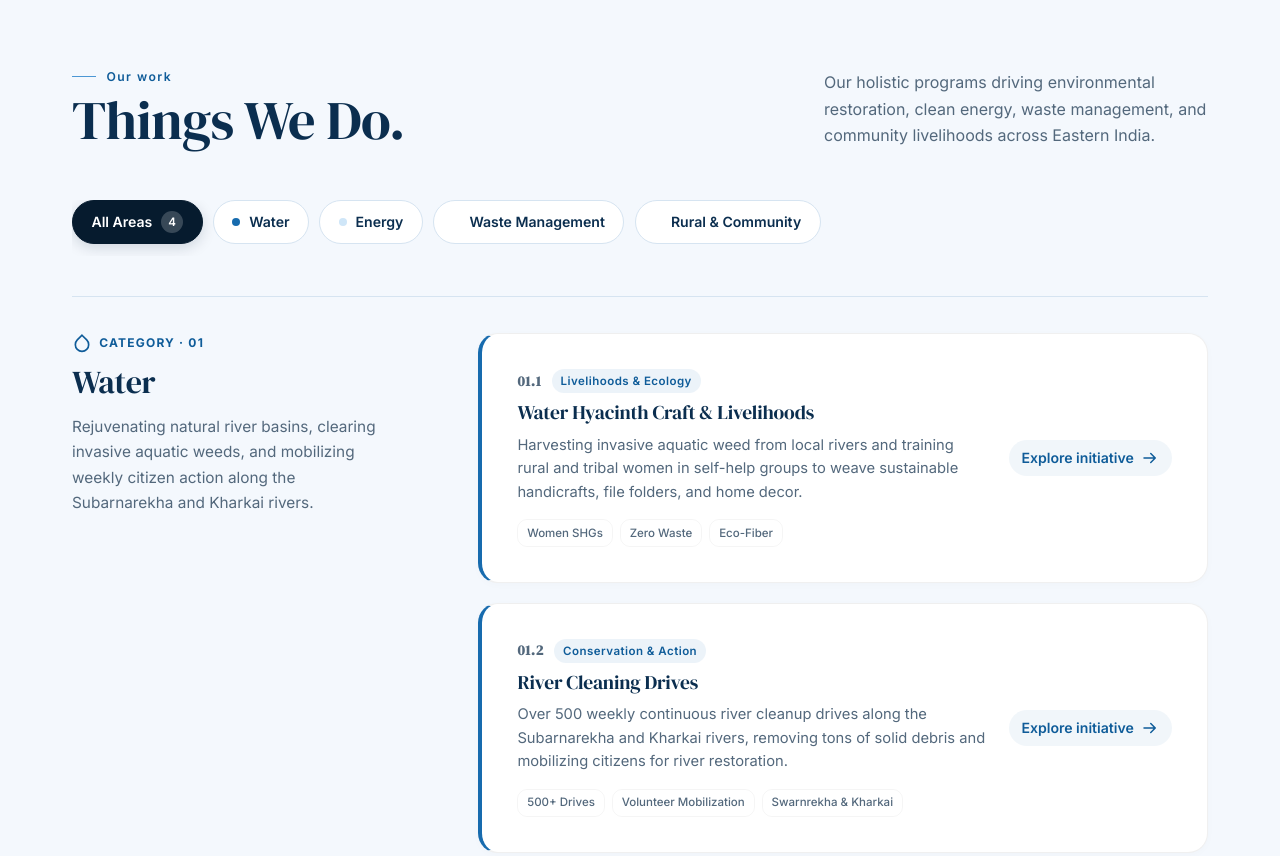
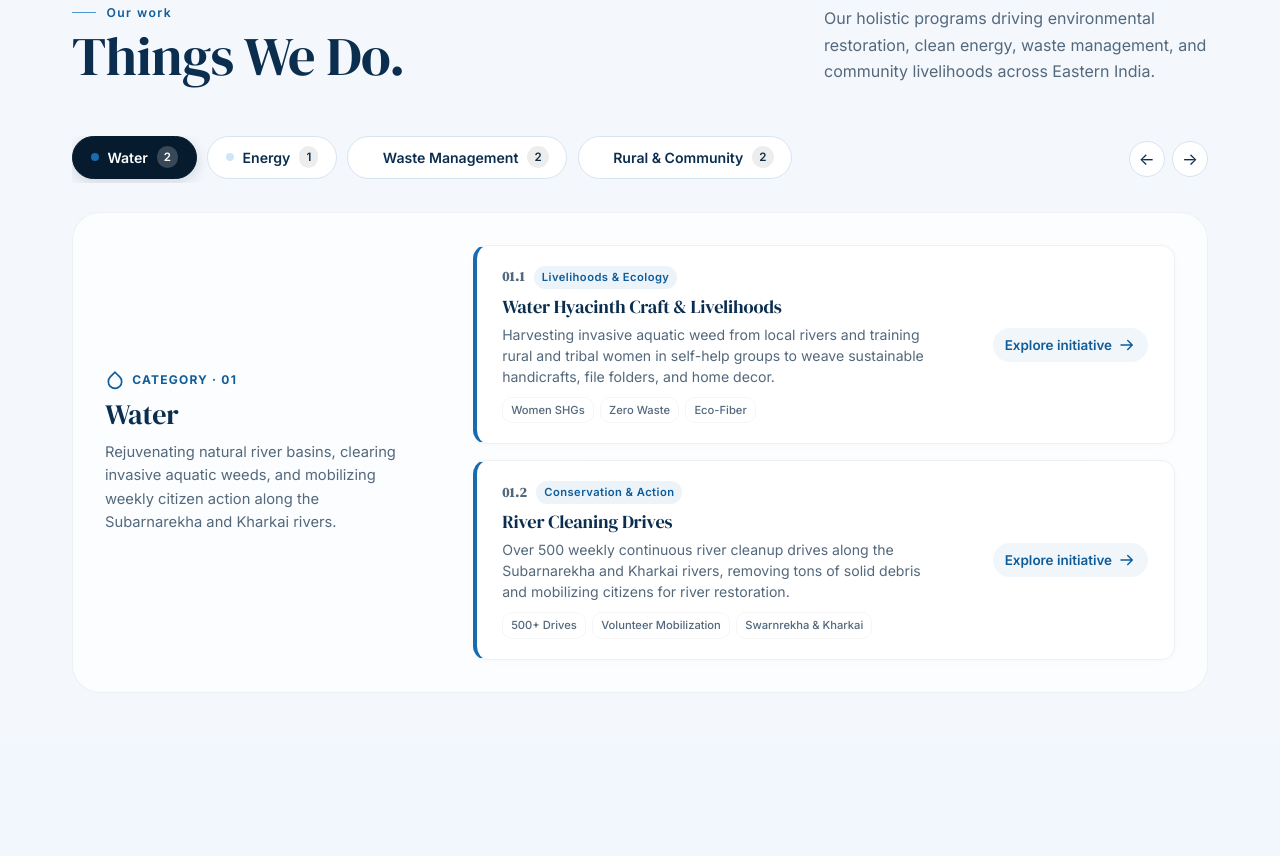
Before and after one commit to swachhatapukare/swachhatapukare-web, a plain HTML site: page index.html in a window 1280 px wide. Shown: the part 1345-2201 px from the top of the page. Drawn offline with Linux system fonts and the light colour scheme.

Commit message:
Convert Things We Do into a compact single-screen interactive stage with category navigation and zero page scrolling

```diff
--- a/assets/css/home.css
+++ b/assets/css/home.css
@@ -1099,27 +1099,65 @@
 .page-home .h-work {
   background: var(--h-paper);
   position: relative;
-}
-
-/* Category Filter Tabs */
+  padding-block: clamp(2.5rem, 4vw, 3.5rem);
+}
+
+/* Category Stage Switcher (One Screen View) */
+.page-home .h-work__nav-wrap {
+  display: flex;
+  align-items: center;
+  justify-content: space-between;
+  gap: 1rem;
+  margin-block: 1.25rem 1.85rem;
+  flex-wrap: wrap;
+}
+
 .page-home .h-work__filters {
   display: flex;
   align-items: center;
   gap: 0.65rem;
   overflow-x: auto;
-  padding-bottom: 0.75rem;
-  margin-block: 1.75rem 2.5rem;
+  padding-bottom: 0.25rem;
   scrollbar-width: none;
 }
 .page-home .h-work__filters::-webkit-scrollbar {
   display: none;
 }
 
+.page-home .h-work__arrows {
+  display: inline-flex;
+  align-items: center;
+  gap: 0.45rem;
+}
+
+.page-home .h-work__arrow-btn {
+  width: 36px;
+  height: 36px;
+  border-radius: 50%;
+  border: 1px solid var(--c-line);
+  background: var(--c-white);
+  color: var(--c-dark);
+  display: inline-flex;
+  align-items: center;
+  justify-content: center;
+  cursor: pointer;
+  font-size: 1.05rem;
+  line-height: 1;
+  transition: all var(--d-sm) var(--e-out);
+}
+
+.page-home .h-work__arrow-btn:hover {
+  background: #061B2E;
+  color: #FFFFFF;
+  border-color: #061B2E;
+  transform: scale(1.05);
+}
+
 .page-home .h-work__tab {
   display: inline-flex;
   align-items: center;
   gap: 0.55rem;
-  padding: 0.6rem 1.15rem;
+  padding: 0.55rem 1.1rem;
   border-radius: var(--r-full);
   background: var(--c-white);
   border: 1px solid var(--c-line);
@@ -1170,39 +1208,40 @@
   color: #FFFFFF;
 }
 
-/* Categorized Stream (Thematic Split Rows - Not Cards) */
+/* Categorized Stage (Single-Screen Fit) */
 .page-home .h-work__stream {
   display: flex;
   flex-direction: column;
-  gap: clamp(2.5rem, 5vw, 4rem);
+  min-height: 320px;
 }
 
 .page-home .h-work-cat {
   display: grid;
   grid-template-columns: 1fr;
-  gap: 1.5rem clamp(2rem, 4vw, 4.5rem);
-  padding-top: 2.25rem;
-  border-top: 1px solid var(--c-line);
-  transition: opacity var(--d-md) var(--e-out);
+  gap: 1.5rem clamp(2rem, 3.5vw, 3.5rem);
+  padding: clamp(1.5rem, 2.5vw, 2.25rem);
+  background: rgba(255, 255, 255, 0.65);
+  border: 1px solid rgba(0, 0, 0, 0.05);
+  border-radius: var(--r-xl);
+  backdrop-filter: blur(4px);
+  animation: work-stage-fade 0.28s ease-out;
+}
+
+@keyframes work-stage-fade {
+  from { opacity: 0; transform: translateY(6px); }
+  to { opacity: 1; transform: translateY(0); }
 }
 
 @media (min-width: 900px) {
   .page-home .h-work-cat {
-    grid-template-columns: minmax(0, 0.9fr) minmax(0, 1.85fr);
-    align-items: flex-start;
+    grid-template-columns: minmax(0, 0.85fr) minmax(0, 1.85fr);
+    align-items: center;
   }
 }
 
 /* Category Sidebar / Header Column */
 .page-home .h-work-cat__header {
   position: relative;
-}
-
-@media (min-width: 900px) {
-  .page-home .h-work-cat__header {
-    position: sticky;
-    top: 6rem;
-  }
 }
 
 .page-home .h-work-cat__tag {
@@ -1214,7 +1253,7 @@
   letter-spacing: 0.1em;
   text-transform: uppercase;
   color: var(--c-teal-deep);
-  margin-bottom: 0.65rem;
+  margin-bottom: 0.5rem;
 }
 
 .page-home .h-work-cat[data-category="water"] .h-work-cat__tag { color: var(--c-teal-deep); }
@@ -1228,15 +1267,15 @@
 
 .page-home .h-work-cat__title {
   font-family: var(--f-display);
-  font-size: clamp(1.8rem, 2.5vw, 2.4rem);
+  font-size: clamp(1.6rem, 2.2vw, 2.1rem);
   line-height: 1.15;
   color: var(--c-dark);
-  margin: 0 0 0.85rem;
+  margin: 0 0 0.65rem;
 }
 
 .page-home .h-work-cat__desc {
-  font-size: 0.96rem;
-  line-height: 1.65;
+  font-size: 0.92rem;
+  line-height: 1.6;
   color: var(--c-muted);
   max-width: 32ch;
   margin: 0;
@@ -1246,16 +1285,16 @@
 .page-home .h-work-cat__items {
   display: flex;
   flex-direction: column;
-  gap: 1.25rem;
+  gap: 1rem;
 }
 
 .page-home .h-work-item {
   display: flex;
   flex-direction: column;
   justify-content: space-between;
-  gap: 1.25rem;
-  padding: clamp(1.5rem, 2.8vw, 2.2rem);
-  border-radius: var(--r-lg);
+  gap: 0.85rem;
+  padding: 1.25rem 1.6rem;
+  border-radius: var(--r-md);
   background: var(--c-white);
   border: 1px solid rgba(0, 0, 0, 0.06);
   border-left: 4px solid var(--c-line);
@@ -1279,8 +1318,8 @@
 
 .page-home .h-work-item:hover,
 .page-home .h-work-item:focus-visible {
-  transform: translateY(-3px);
-  box-shadow: 0 10px 24px rgba(6, 27, 46, 0.07);
+  transform: translateY(-2px);
+  box-shadow: 0 8px 20px rgba(6, 27, 46, 0.07);
   border-color: rgba(0, 0, 0, 0.1);
 }
 
@@ -1297,23 +1336,23 @@
 .page-home .h-work-item__meta {
   display: flex;
   align-items: center;
-  gap: 0.65rem;
-  margin-bottom: 0.5rem;
+  gap: 0.55rem;
+  margin-bottom: 0.4rem;
 }
 
 .page-home .h-work-item__index {
   font-family: var(--f-display);
-  font-size: 0.88rem;
+  font-size: 0.84rem;
   font-weight: var(--fw-bold);
   color: var(--c-muted);
   letter-spacing: 0.05em;
 }
 
 .page-home .h-work-item__pill {
-  font-size: 0.72rem;
+  font-size: 0.7rem;
   font-weight: var(--fw-semibold);
   letter-spacing: 0.04em;
-  padding: 0.15rem 0.55rem;
+  padding: 0.12rem 0.5rem;
   border-radius: var(--r-full);
   background: var(--c-sand-soft);
   color: var(--c-dark);
@@ -1325,10 +1364,10 @@
 
 .page-home .h-work-item__title {
   font-family: var(--f-display);
-  font-size: clamp(1.22rem, 1.4vw, 1.48rem);
+  font-size: clamp(1.15rem, 1.25vw, 1.35rem);
   line-height: 1.25;
   color: var(--c-dark);
-  margin: 0 0 0.5rem;
+  margin: 0 0 0.35rem;
   transition: color var(--d-sm) var(--e-out);
 }
 
@@ -1337,25 +1376,25 @@
 }
 
 .page-home .h-work-item__text {
-  font-size: 0.92rem;
-  line-height: 1.6;
+  font-size: 0.88rem;
+  line-height: 1.5;
   color: var(--c-muted);
-  margin: 0 0 0.95rem;
-  max-width: 55ch;
+  margin: 0 0 0.65rem;
+  max-width: 50ch;
 }
 
 .page-home .h-work-item__tags {
   display: flex;
   flex-wrap: wrap;
-  gap: 0.45rem;
+  gap: 0.4rem;
 }
 
 .page-home .h-chip {
   display: inline-flex;
   align-items: center;
-  font-size: 0.72rem;
+  font-size: 0.7rem;
   font-weight: var(--fw-medium);
-  padding: 0.2rem 0.55rem;
+  padding: 0.18rem 0.5rem;
   border-radius: var(--r-sm);
   background: var(--c-sand-soft);
   color: var(--c-muted);
@@ -1369,12 +1408,12 @@
 .page-home .h-work-item__cta {
   display: inline-flex;
   align-items: center;
-  gap: 0.45rem;
-  font-size: 0.88rem;
+  gap: 0.4rem;
+  font-size: 0.84rem;
   font-weight: var(--fw-semibold);
   color: var(--c-teal-deep);
   white-space: nowrap;
-  padding: 0.4rem 0.8rem;
+  padding: 0.35rem 0.75rem;
   border-radius: var(--r-full);
   background: rgba(23, 107, 174, 0.06);
   transition: all var(--d-sm) var(--e-out);
--- a/assets/js/home.js
+++ b/assets/js/home.js
@@ -451,27 +451,32 @@
     startAuto();
   }
 
-  /* -------------------------------------------------------- work category filter */
+  /* -------------------------------------------------------- work category stage */
   function initWorkFilter() {
     var filterBar = document.querySelector(".h-work__filters");
     if (!filterBar) return;
 
     var tabs = qsa(".h-work__tab", filterBar);
     var cats = qsa(".h-work-cat");
+    var prevBtn = document.querySelector('[data-work-nav="prev"]');
+    var nextBtn = document.querySelector('[data-work-nav="next"]');
 
-    tabs.forEach(function (tab) {
-      tab.addEventListener("click", function () {
-        var filter = tab.getAttribute("data-filter");
+    var catKeys = ["water", "energy", "waste", "community"];
+    var currentIdx = 0;
+
+    function selectCat(idx) {
+      currentIdx = (idx + catKeys.length) % catKeys.length;
+      var activeKey = catKeys[currentIdx];
+
       tabs.forEach(function (t) {
-          var active = t === tab;
-          t.classList.toggle("is-active", active);
-          t.setAttribute("aria-selected", active ? "true" : "false");
+        var match = t.getAttribute("data-filter") === activeKey;
+        t.classList.toggle("is-active", match);
+        t.setAttribute("aria-selected", match ? "true" : "false");
       });
 
       cats.forEach(function (catEl) {
-          var catName = catEl.getAttribute("data-category");
-          var show = filter === "all" || filter === catName;
-          if (show) {
+        var match = catEl.getAttribute("data-category") === activeKey;
+        if (match) {
           catEl.style.display = "";
           catEl.classList.remove("is-hidden");
         } else {
@@ -479,8 +484,29 @@
           catEl.classList.add("is-hidden");
         }
       });
+    }
+
+    tabs.forEach(function (tab) {
+      tab.addEventListener("click", function () {
+        var key = tab.getAttribute("data-filter");
+        var idx = catKeys.indexOf(key);
+        if (idx !== -1) selectCat(idx);
       });
     });
+
+    if (prevBtn) {
+      prevBtn.addEventListener("click", function () {
+        selectCat(currentIdx - 1);
+      });
+    }
+
+    if (nextBtn) {
+      nextBtn.addEventListener("click", function () {
+        selectCat(currentIdx + 1);
+      });
+    }
+
+    selectCat(0);
   }
 
   /* ------------------------------------------------------------------- init */
--- a/index.html
+++ b/index.html
@@ -228,28 +228,39 @@
         <p class="h-head__sub">Our holistic programs driving environmental restoration, clean energy, waste management, and community livelihoods across Eastern India.</p>
       </div>
 
-      <!-- Category Filter Tabs -->
+      <!-- Category Stage Switcher (Fits in One Screen) -->
+      <div class="h-work__nav-wrap">
         <div class="h-work__filters" role="tablist" aria-label="Work category filter">
-        <button class="h-work__tab is-active" type="button" role="tab" aria-selected="true" data-filter="all">
-          <span>All Areas</span>
-          <span class="h-work__tab-badge">4</span>
-        </button>
-        <button class="h-work__tab" type="button" role="tab" aria-selected="false" data-filter="water">
+          <button class="h-work__tab is-active" type="button" role="tab" aria-selected="true" data-filter="water">
             <span class="h-work__tab-indicator h-work__tab-indicator--water"></span>
             <span>Water</span>
+            <span class="h-work__tab-badge">2</span>
           </button>
           <button class="h-work__tab" type="button" role="tab" aria-selected="false" data-filter="energy">
             <span class="h-work__tab-indicator h-work__tab-indicator--energy"></span>
             <span>Energy</span>
+            <span class="h-work__tab-badge">1</span>
           </button>
           <button class="h-work__tab" type="button" role="tab" aria-selected="false" data-filter="waste">
             <span class="h-work__tab-indicator h-work__tab-indicator--waste"></span>
             <span>Waste Management</span>
+            <span class="h-work__tab-badge">2</span>
           </button>
           <button class="h-work__tab" type="button" role="tab" aria-selected="false" data-filter="community">
             <span class="h-work__tab-indicator h-work__tab-indicator--community"></span>
             <span>Rural &amp; Community</span>
+            <span class="h-work__tab-badge">2</span>
           </button>
+        </div>
+
+        <div class="h-work__arrows" aria-label="Category navigation">
+          <button class="h-work__arrow-btn" type="button" data-work-nav="prev" aria-label="Previous work category">
+            &#8592;
+          </button>
+          <button class="h-work__arrow-btn" type="button" data-work-nav="next" aria-label="Next work category">
+            &#8594;
+          </button>
+        </div>
       </div>
 
       <!-- Categorized Thematic Showcase (Editorial Stream, Not Cards) -->
@@ -316,7 +327,7 @@
         </div>
 
         <!-- 2. ENERGY -->
-        <div class="h-work-cat" data-category="energy">
+        <div class="h-work-cat" data-category="energy" style="display: none;">
           <div class="h-work-cat__header">
             <div class="h-work-cat__tag">
               <svg class="h-work-cat__icon" width="20" height="20" viewBox="0 0 24 24" fill="none" stroke="currentColor" stroke-width="2" aria-hidden="true"><circle cx="12" cy="12" r="5"/><line x1="12" y1="1" x2="12" y2="3"/><line x1="12" y1="21" x2="12" y2="23"/><line x1="4.22" y1="4.22" x2="5.64" y2="5.64"/><line x1="18.36" y1="18.36" x2="19.78" y2="19.78"/><line x1="1" y1="12" x2="3" y2="12"/><line x1="21" y1="12" x2="23" y2="12"/><line x1="4.22" y1="19.78" x2="5.64" y2="18.36"/><line x1="18.36" y1="5.64" x2="19.78" y2="4.22"/></svg>
@@ -353,7 +364,7 @@
         </div>
 
         <!-- 3. WASTE MANAGEMENT -->
-        <div class="h-work-cat" data-category="waste">
+        <div class="h-work-cat" data-category="waste" style="display: none;">
           <div class="h-work-cat__header">
             <div class="h-work-cat__tag">
               <svg class="h-work-cat__icon" width="20" height="20" viewBox="0 0 24 24" fill="none" stroke="currentColor" stroke-width="2" aria-hidden="true"><polyline points="23 4 23 10 17 10"/><polyline points="1 20 1 14 7 14"/><path d="M3.51 9a9 9 0 0 1 14.85-3.36L23 10M1 14l4.64 4.36A9 9 0 0 0 20.49 15"/></svg>
@@ -413,7 +424,7 @@
         </div>
 
         <!-- 4. RURAL & COMMUNITY -->
-        <div class="h-work-cat" data-category="community">
+        <div class="h-work-cat" data-category="community" style="display: none;">
           <div class="h-work-cat__header">
             <div class="h-work-cat__tag">
               <svg class="h-work-cat__icon" width="20" height="20" viewBox="0 0 24 24" fill="none" stroke="currentColor" stroke-width="2" aria-hidden="true"><path d="M17 21v-2a4 4 0 0 0-4-4H5a4 4 0 0 0-4 4v2"/><circle cx="9" cy="7" r="4"/><path d="M23 21v-2a4 4 0 0 0-3-3.87"/><path d="M16 3.13a4 4 0 0 1 0 7.75"/></svg>
```
Lines whose indentation alone changed are shown as unchanged.
